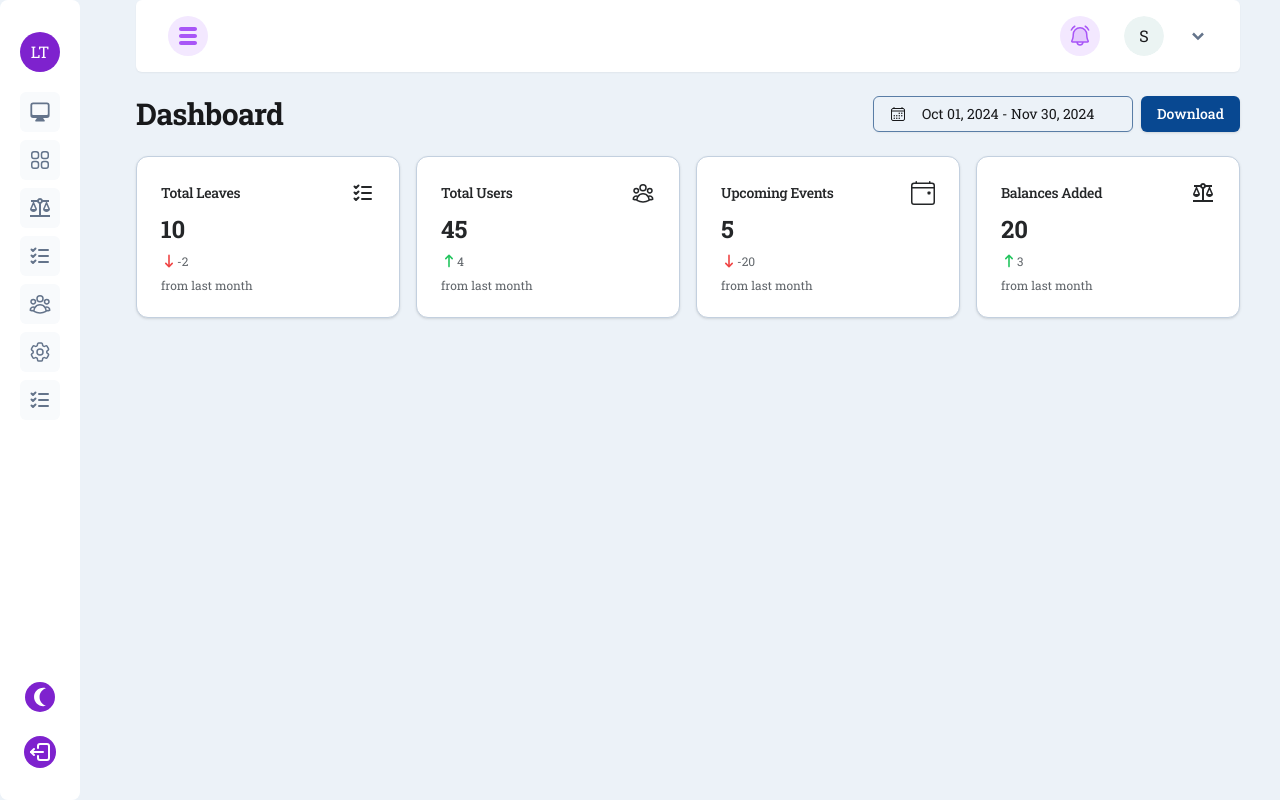
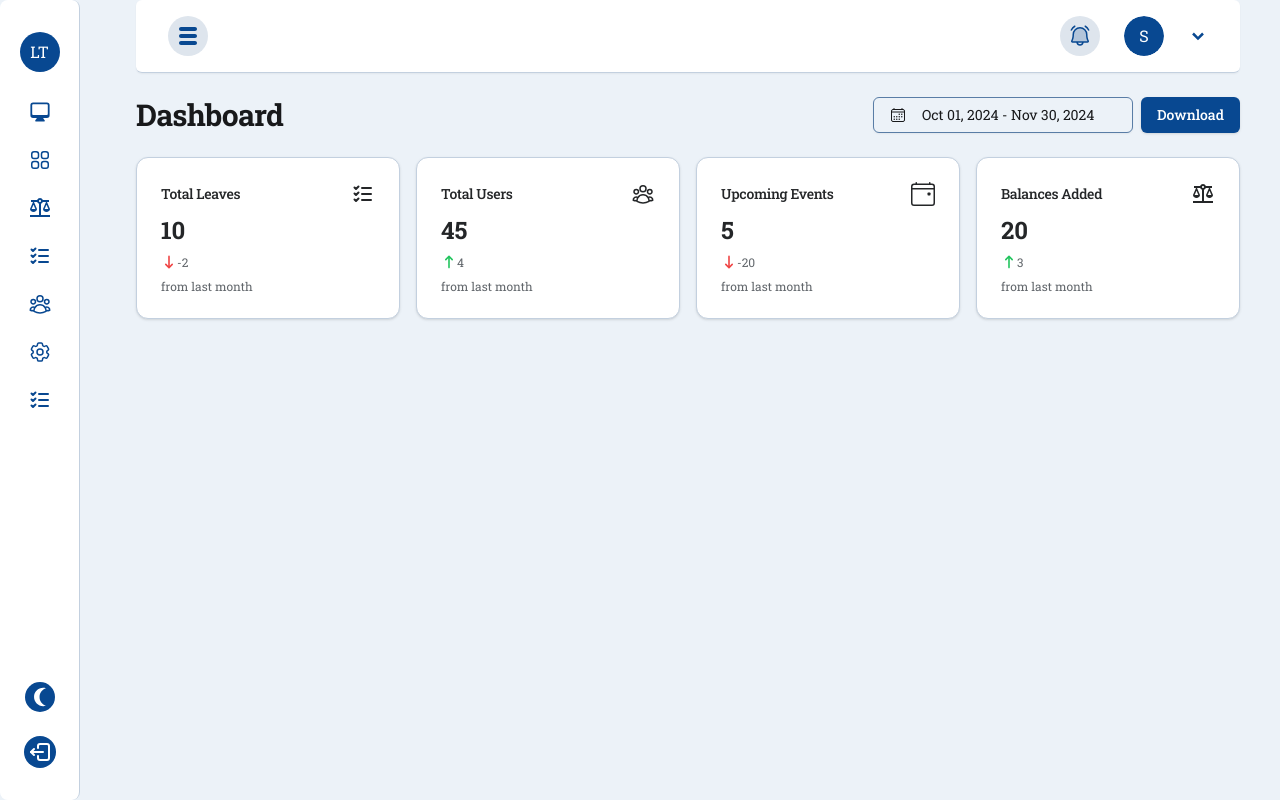
Before and after one commit to priyak1203/LeaveTracker, a React (Vite) app in the folder client/: page /dashboard in a window 1280 px wide. Built offline with nearby package versions, Linux system fonts and the light colour scheme; sample sign-in values are in the browser's storage.

Commit message:
color change in sidebars and header

```diff
--- a/client/src/components/globals/BigSidebar.tsx
+++ b/client/src/components/globals/BigSidebar.tsx
@@ -21,7 +21,7 @@ function BigSidebar() {
   return (
     <Sheet>
       <SheetTrigger asChild>
-        <button className="p-2 bg-purple-100 rounded-full text-purple-500">
+        <button className="p-2 rounded-full bg-secondary text-primary dark:bg-primary dark:text-secondary-foreground">
           <TiThMenu size={24} />
         </button>
       </SheetTrigger>
--- a/client/src/components/globals/Header.tsx
+++ b/client/src/components/globals/Header.tsx
@@ -20,7 +20,7 @@ function Header() {
 
   return (
     <Container>
-      <header className="bg-white rounded-md shadow-sm dark:bg-black dark:border-b z-10">
+      <header className="rounded-md shadow-sm z-10 bg-primary-foreground dark:bg-secondary border-b">
         <nav className="p-4 transition-all">
           <div className="mx-4 flex justify-between items-center flex-wrap">
             {/* LEFT SIDE */}
@@ -30,18 +30,18 @@ function Header() {
 
             {/* RIGHT SIDE */}
             <div className="flex items-center space-x-3 md:space-x-6">
-              <button className="p-2 rounded-full bg-purple-100 text-purple-500">
+              <button className="p-2 rounded-full bg-secondary text-primary dark:bg-primary dark:text-secondary-foreground">
                 <PiBellRingingDuotone size={24} />
               </button>
               <Avatar>
                 <AvatarImage />
-                <AvatarFallback>
+                <AvatarFallback className="bg-primary text-primary-foreground">
                   {user?.name.charAt(0).toUpperCase() || 'UR'}
                 </AvatarFallback>
               </Avatar>
               <DropdownMenu>
                 <DropdownMenuTrigger asChild>
-                  <button className="text-slate-500 dark:text-slate-300">
+                  <button className="text-primary dark:text-secondary-foreground">
                     <BiSolidChevronDown size={20} />
                   </button>
                 </DropdownMenuTrigger>
@@ -49,10 +49,10 @@ function Header() {
                   <DropdownMenuLabel className="capitalize">
                     {user?.name}
                   </DropdownMenuLabel>
-                  <DropdownMenuSeparator />
+                  <DropdownMenuSeparator className="bg-primary dark:bg-muted" />
                   <DropdownMenuItem>Profile</DropdownMenuItem>
                   <DropdownMenuItem>Support</DropdownMenuItem>
-                  <DropdownMenuSeparator />
+                  <DropdownMenuSeparator className="bg-primary dark:bg-muted" />
                   <div className="flex flex-col items-start space-y-4 m-2">
                     <ToggleTheme />
                     <LogoutBtn />
--- a/client/src/components/globals/Logo.tsx
+++ b/client/src/components/globals/Logo.tsx
@@ -1,6 +1,6 @@
 function Logo() {
   return (
-    <span className="w-10 h-10 p-2 flex items-center justify-center bg-purple-700 text-white rounded-full">
+    <span className="w-10 h-10 p-2 flex items-center justify-center bg-primary text-primary-foreground rounded-full">
       LT
     </span>
   );
--- a/client/src/components/globals/LogoutBtn.tsx
+++ b/client/src/components/globals/LogoutBtn.tsx
@@ -6,7 +6,7 @@ function LogoutBtn() {
 
   return (
     <button
-      className="bg-purple-700  text-white p-1 rounded-full dark:bg-slate-600"
+      className="p-1 rounded-full bg-primary text-primary-foreground dark:bg-secondary-foreground dark:text-primary"
       onClick={() => logout()}
     >
       <TbLogout2 size={24} />
--- a/client/src/components/globals/NavLinks.tsx
+++ b/client/src/components/globals/NavLinks.tsx
@@ -20,7 +20,7 @@ const RenderIconsLinks = ({ links }: LinkPropsType) => {
           <TooltipProvider delayDuration={100}>
             <Tooltip>
               <TooltipTrigger asChild>
-                <button className="bg-slate-50 p-2 text-slate-500 rounded-md dark:bg-black">
+                <button className="p-2 rounded-md text-primary dark:text-primary-foreground">
                   {createElement(link.icon, { size: 24 })}
                 </button>
               </TooltipTrigger>
@@ -41,7 +41,7 @@ const RenderLinks = ({ links }: LinkPropsType) => {
       {links.map((link, index) => {
         return (
           <NavLink to={link.url} key={index} className="my-2">
-            <span className="flex items-center justify-between">
+            <span className="flex items-center justify-between text-primary dark:text-primary-foreground">
               <span className="px-3">
                 {createElement(link.icon, { size: 24 })}
               </span>
--- a/client/src/components/globals/Sidebar.tsx
+++ b/client/src/components/globals/Sidebar.tsx
@@ -9,7 +9,7 @@ function Sidebar() {
   const renderStyle = 'ICON';
 
   return (
-    <div className="hidden sm:block fixed inset-y-0 left-0 w-[5rem] bg-white rounded-lg overflow-hidden dark:bg-black dark:border-r">
+    <div className="hidden sm:block fixed inset-y-0 left-0 w-[5rem] rounded-lg overflow-hidden border-r bg-primary-foreground dark:bg-secondary">
       <div className="flex flex-col justify-between items-center h-full">
         {/* TOP PART */}
         <div>
--- a/client/src/components/globals/ToggleTheme.tsx
+++ b/client/src/components/globals/ToggleTheme.tsx
@@ -8,7 +8,7 @@ function ToggleTheme() {
   return (
     <>
       <button
-        className="bg-purple-700 p-1 rounded-full text-white dark:bg-slate-600"
+        className="p-1 rounded-full bg-primary text-primary-foreground dark:bg-secondary-foreground dark:text-primary "
         onClick={toggleDarkTheme}
       >
         {isDarkTheme ? (
```
